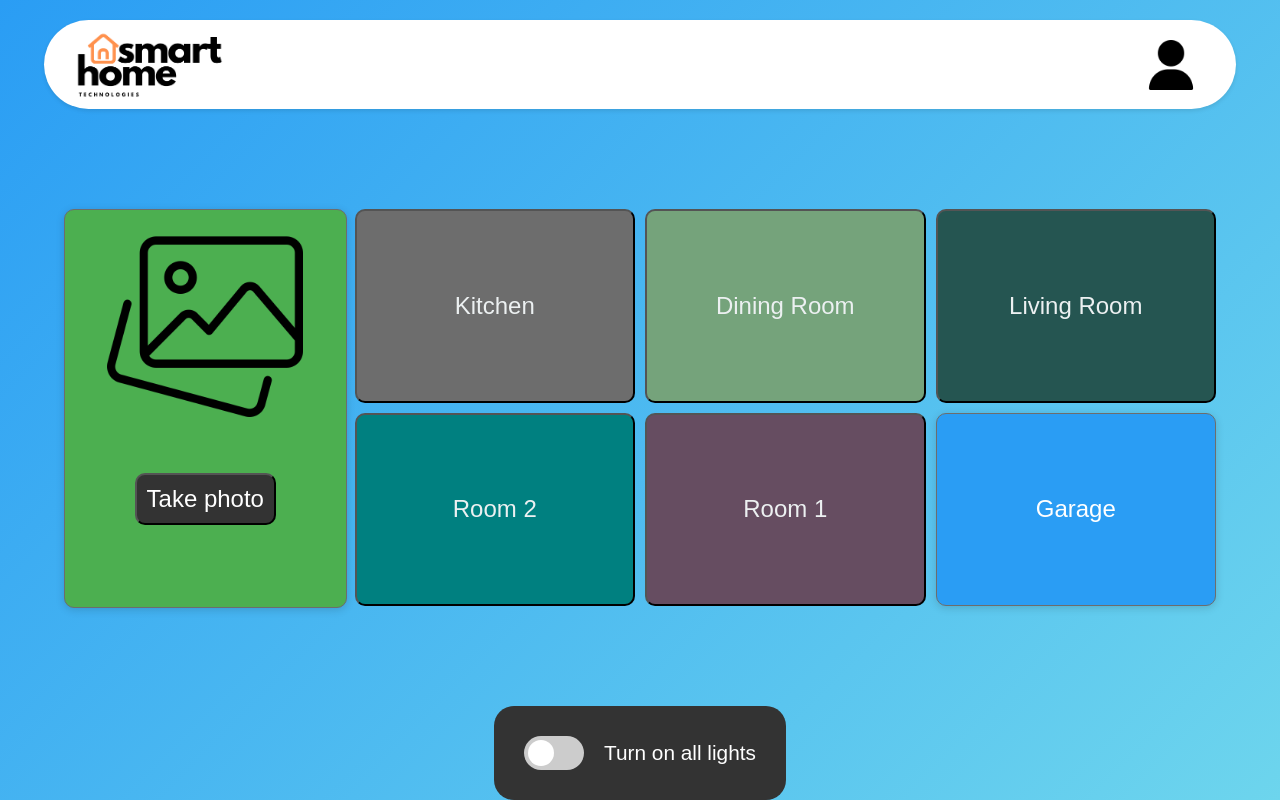
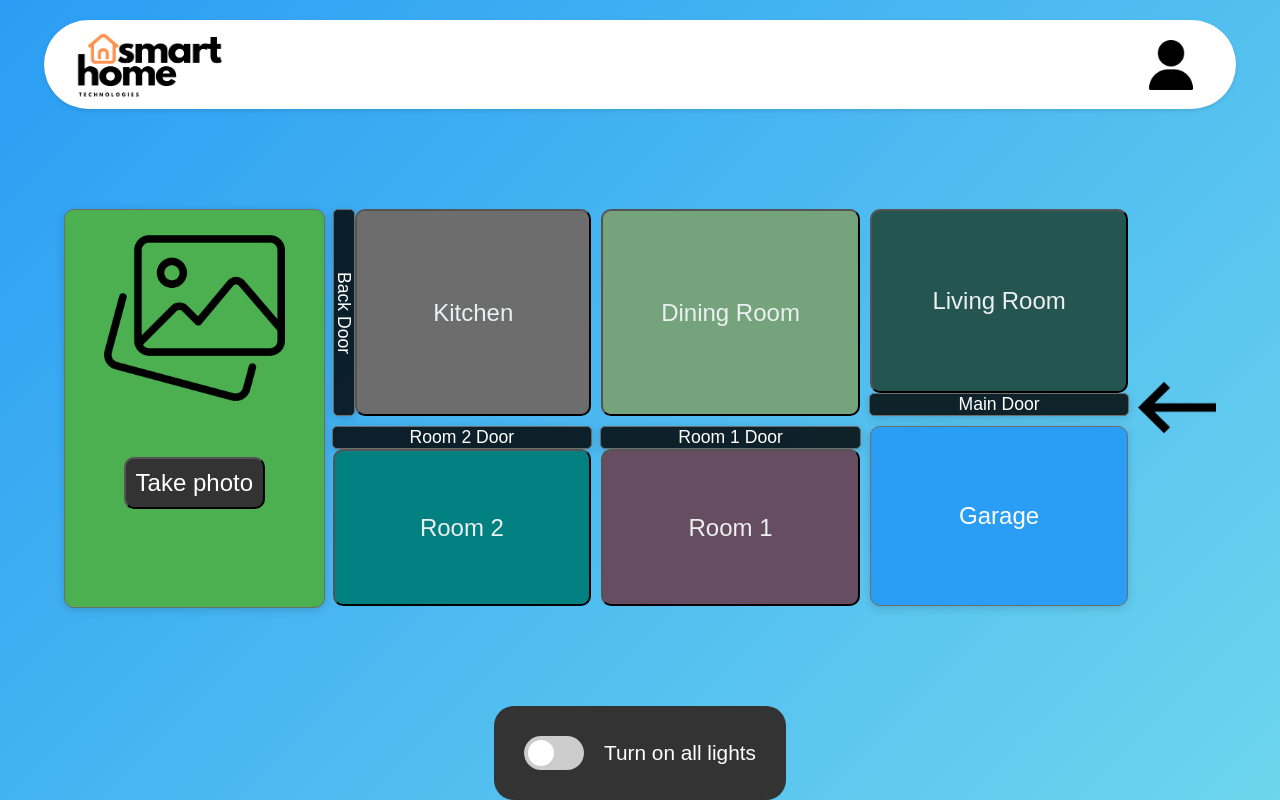
Before and after one commit to 04esteban04/custom_home_system, a React (Create React App) app in the folder web/frontend/smart-home/: page /home in a window 1280 px wide. Built offline with nearby package versions, Linux system fonts and the light colour scheme; no server answers; sample sign-in values are in the browser's storage.

Commit message:
Add door elements and styles to UI

```diff
--- a/web/frontend/smart-home/src/components/home/Home.css
+++ b/web/frontend/smart-home/src/components/home/Home.css
@@ -8,7 +8,7 @@
 
 .grid-container {
     display: grid;
-    grid-template-columns: repeat(4, 1fr);
+    grid-template-columns: repeat(4, 1fr) 0.3fr;
     grid-gap: 10px;
     margin-top: 100px;
     width: 100%;
@@ -33,3 +33,63 @@
     border: 1px solid #6d6d6d;
     box-shadow: 0 2px 8px rgba(0, 0, 0, 0.15);
 }
+
+.door {
+    width: 100%;
+    text-align: center;
+    font-size: 1.1em;
+
+    background-color: rgba(0, 0, 0, 0.822);
+    color: white;
+    border-radius: 5px;
+    border: 1px solid #6d6d6d;
+    box-shadow: 0 2px 8px rgba(0, 0, 0, 0.15);
+
+}
+
+.flexContainer{
+    display: flex;
+    align-items: center;
+    justify-content: center;
+}
+
+.mainDoorContainer {
+    grid-column: 4/5;
+    grid-row: 1/2;
+    flex-direction: column;
+}
+
+.room1-container {
+    grid-column: 3/4;
+    grid-row: 2/3;
+    flex-direction: column-reverse;
+}
+
+.room2-container {
+    grid-column: 2/3;
+    grid-row: 2/3;
+    flex-direction: column-reverse;
+}
+
+.kitchenContainer {
+    grid-column: 2/3;
+    grid-row: 1/2;
+    display: flex;
+    flex-direction: row;
+}
+
+.backDoor {
+    width: 8%;
+
+    writing-mode: vertical-rl;
+    white-space: nowrap;
+}
+
+.arrowContainer {
+    grid-column: 5/6;
+    grid-row: 1/3;
+}
+
+.arrow {
+    width: 100%;
+}
--- a/web/frontend/smart-home/src/components/home/Home.jsx
+++ b/web/frontend/smart-home/src/components/home/Home.jsx
@@ -6,6 +6,7 @@ import Navbar from '../navbar/Navbar.jsx';
 import LightButton from '../lightButton/LightButton.jsx';
 import ToggleLights from '../toggleLights/ToggleLights.jsx';
 import CameraContainer from '../camera/CameraContainer.jsx';
+import arrow from '../../assets/arrow.png';
 
 function Home() {
 
@@ -93,12 +94,15 @@ function Home() {
 
                 <CameraContainer handlePhoto={handlePhoto} />
 
+                <div className='mainDoorContainer flexContainer'>
                     <LightButton
                         room="livingRoom"
                         isOn={lightStates.livingRoom}
                         toggleLight={toggleLight}
                         label="Living Room"
                     />
+                    <div className='door'>Main Door</div>
+                </div>
 
                 <LightButton
                     room="diningRoom"
@@ -107,28 +111,45 @@ function Home() {
                     label="Dining Room"
                 />
 
+                <div className='kitchenContainer'>
+                    <div className='backDoor flexContainer door'>Back Door</div>
                     <LightButton
                         room="kitchen"
                         isOn={lightStates.kitchen}
                         toggleLight={toggleLight}
                         label="Kitchen"
                     />
+                 </div>
 
+                <div className='room1-container flexContainer'>
                     <LightButton
                         room="room1"
                         isOn={lightStates.room1}
                         toggleLight={toggleLight}
                         label="Room 1"
                     />
+                    <div className='door'>Room 1 Door</div>
+                </div>
 
+                <div className='room2-container flexContainer'>
                     <LightButton
                         room="room2"
                         isOn={lightStates.room2}
                         toggleLight={toggleLight}
                         label="Room 2"
                     />
+                    <div className='door'>Room 2 Door</div>
+                </div>
 
                 <div className="garage">Garage</div>
+
+                <div className="flexContainer arrowContainer">
+                    <img
+                        src={arrow}
+                        alt="A left arrow logo"
+                        className='arrow'
+                    />
+                </div>
             </div>
 
             <ToggleLights
```
Also changed, not shown: web/frontend/smart-home/src/assets/arrow.png (added). Lines whose indentation alone changed are shown as unchanged.
